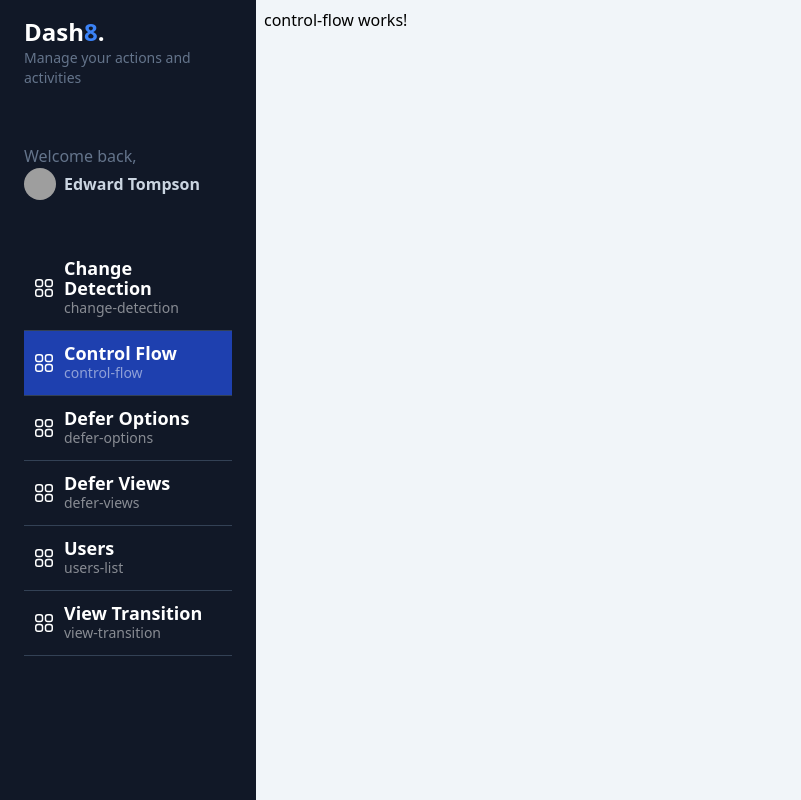
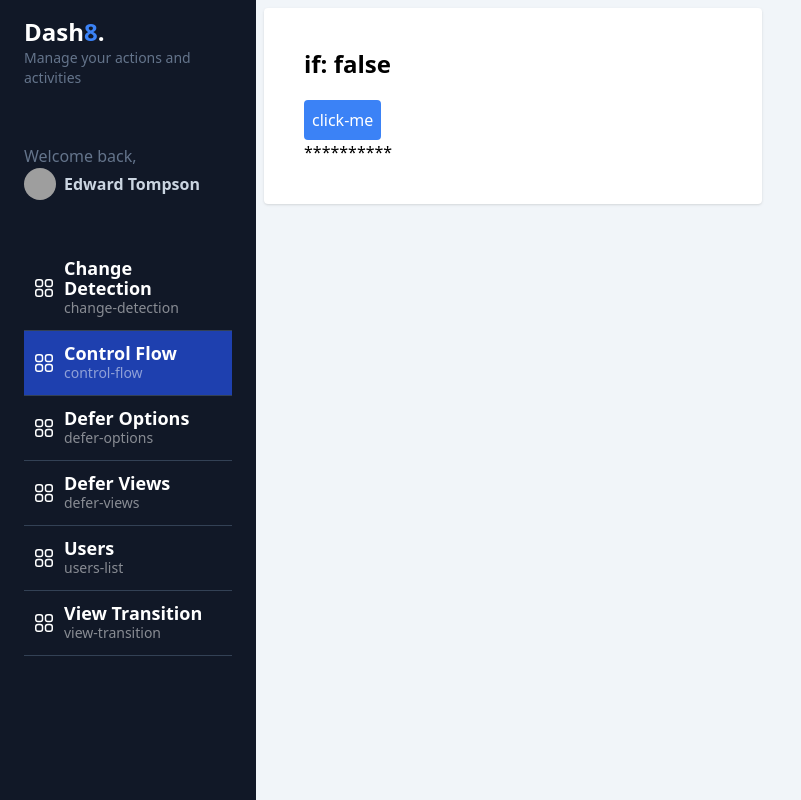
Before and after one commit to VictorCarmonaMoraza/Angular17StandaloneFH, an Angular app: page /dashboard/control-flow in a window 1280 px wide. Shown: the whole page, without its empty margins (0-801 px from the left). Built offline with nearby package versions, Linux system fonts and the light colour scheme; grey boxes are pictures that could not be loaded.

Commit message:
Control Flow - @If

```diff
--- a/src/app/dashboard/pages/control-flow/control-flow.component.html
+++ b/src/app/dashboard/pages/control-flow/control-flow.component.html
@@ -1 +1,18 @@
-<p>control-flow works!</p>
+<section class="grid grid-cols-1 md:grid-cols-2 gap-3">
+  <div class="bg-white rounded shadow p-10">
+
+    <h2 class="text-2xl font-bold mb-5">if: {{showContent()}}</h2>
+
+    <button class="p-2 bg-blue-500 rounded text-white" (click)="toggleContent()">click-me</button>
+
+
+    @if (showContent()) {
+      <p>Hola Mundo</p>
+    }@else {
+      <p>**********</p>
+    }
+  </div>
+
+
+
+</section>
--- a/src/app/dashboard/pages/control-flow/control-flow.component.ts
+++ b/src/app/dashboard/pages/control-flow/control-flow.component.ts
@@ -1,5 +1,5 @@
 import { CommonModule } from '@angular/common';
-import { Component } from '@angular/core';
+import { Component, signal } from '@angular/core';
 
 @Component({
   selector: 'app-control-flow',
@@ -10,4 +10,10 @@
 })
 export default class ControlFlowComponent {
 
+  public showContent = signal(false);
+
+  public toggleContent() {
+
+    this.showContent.update(value => !value);
+  }
 }
```
